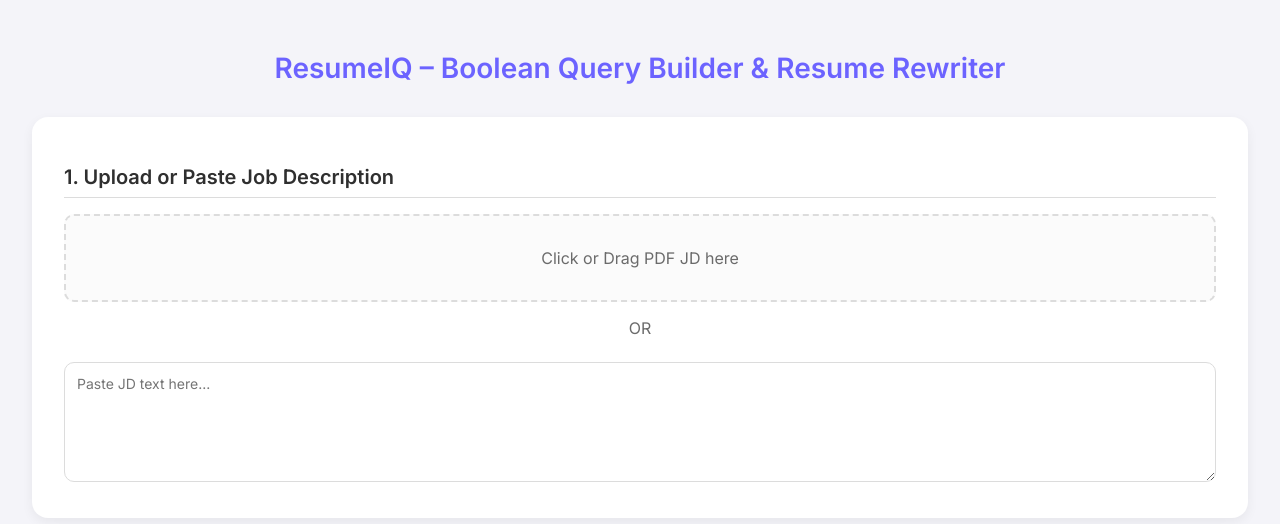
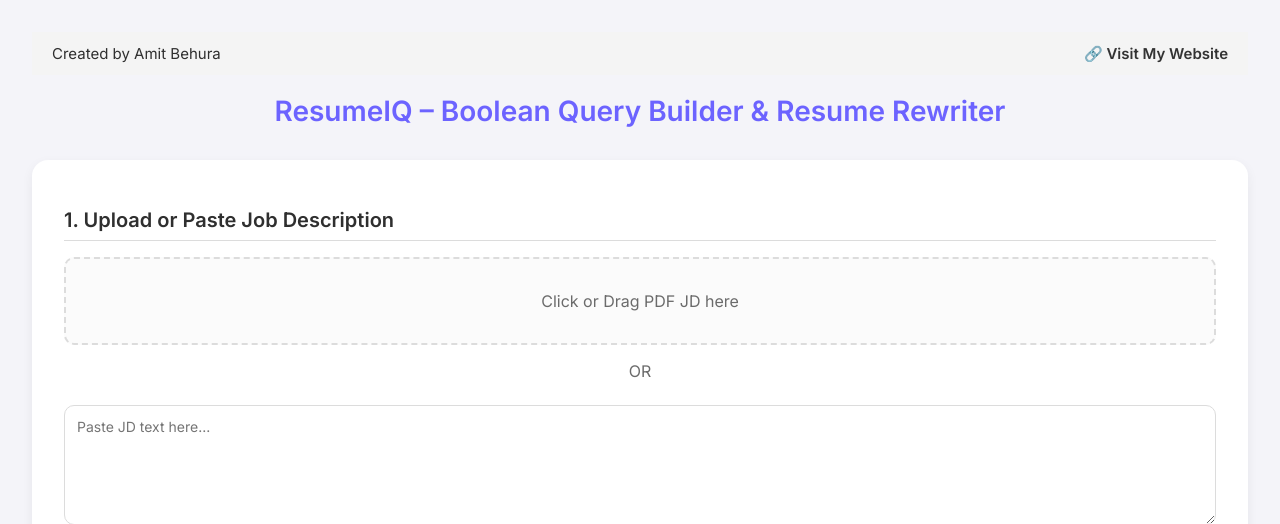
Before and after one commit to amitbehura/resumeiq, a FastAPI app: page / in a window 1280 px wide. Shown: the top 524 px of the page. Run offline with FastAPI, Linux system fonts and the light colour scheme.

Commit message:
Update index.html

```diff
--- a/templates/index.html
+++ b/templates/index.html
@@ -172,7 +172,12 @@
   </style>
 </head>
 <body>
-
+<header style="display: flex; justify-content: space-between; align-items: center; background: #f4f4f4; padding: 12px 20px; font-family: 'Inter', sans-serif; font-size: 15px;">
+  <div style="font-weight: 500;">Created by Amit Behura</div>
+  <a href="https://amitbehura.github.io" target="_blank" style="text-decoration: none; color: #333; font-weight: 600;">
+    🔗 Visit My  Website
+  </a>
+</header>
   <h1>ResumeIQ – Boolean Query Builder & Resume Rewriter</h1>
 
   <div class="section">
```
